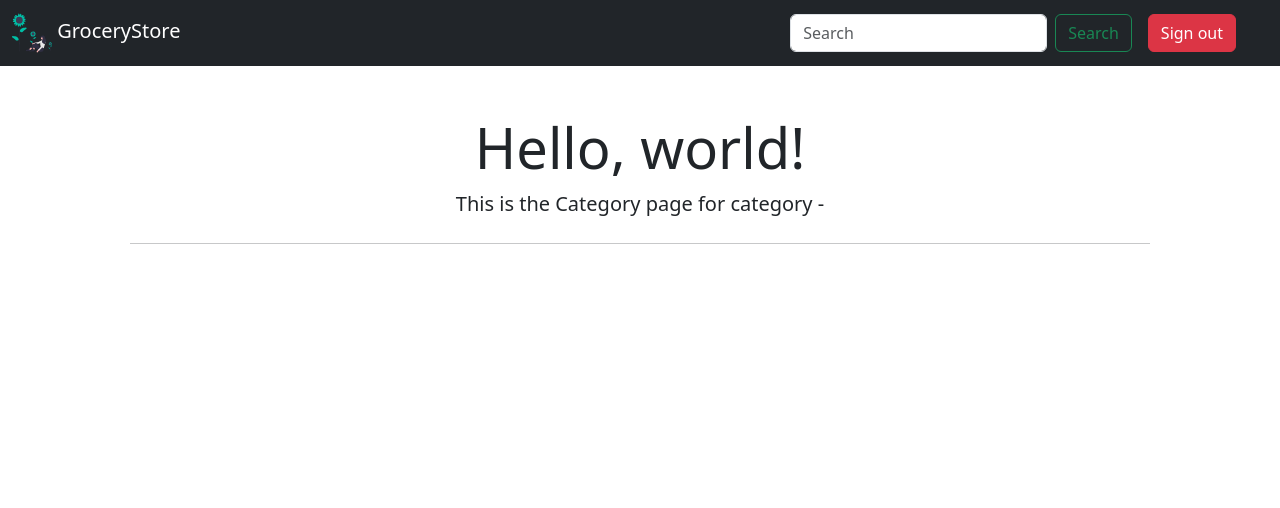
After one commit to lakshyaBamne/GroceryStoreV1-MAD1, a Python web app: template 21f1004632_mad1_2023_term2/Code/flaskr/templates/category/category_home.html in a window 1280 px wide. The commit adds this page. Shown: the top 508 px of the page. Run offline with Jinja, Linux system fonts and the light colour scheme; the template is opened without the code that fills it, so the values that code supplies are empty.

Commit message:
[#22] Added a new blueprint for categories which show products in a category

```diff
--- a/21f1004632_mad1_2023_term2/Code/flaskr/__init__.py
+++ b/21f1004632_mad1_2023_term2/Code/flaskr/__init__.py
@@ -12,6 +12,7 @@ from flaskr.main import bp as app_bp
 from flaskr.auth import bp as auth_bp
 from flaskr.user import bp as user_bp
 from flaskr.admin import bp as admin_bp
+from flaskr.category import bp as category_bp
 
 def create_app():
     # application instance is created inside the Application Factory
@@ -35,5 +36,6 @@ def create_app():
     app.register_blueprint(auth_bp)
     app.register_blueprint(user_bp)
     app.register_blueprint(admin_bp)
+    app.register_blueprint(category_bp)
 
     return app
--- /dev/null
+++ b/21f1004632_mad1_2023_term2/Code/flaskr/category/__init__.py
@@ -0,0 +1,5 @@
+from flask import Blueprint
+
+bp = Blueprint('category', __name__)
+
+from flaskr.category import home
--- /dev/null
+++ b/21f1004632_mad1_2023_term2/Code/flaskr/templates/category/category_home.html
@@ -0,0 +1,60 @@
+{% extends 'base.html' %}
+
+{# Title of the Page #}
+{% block title %} WELCOME USER {% endblock %}
+
+{# should contain the brand button which redirects to user home #}
+{% block user_home %}
+<a href="{{ url_for('user.user_page', username=username) }}" class="navbar-brand">
+    <img src="{{ url_for('static', filename='images/Brand-image.svg') }}" height="40" width="40">
+    GroceryStore
+</a>
+{% endblock %}
+
+{# should contain the navigation options on a page on the navigation bar #}
+{% block navbar_options %}
+{% endblock %}
+
+{# search bar for the page can be hidden or shown #}
+{% block nav_search %}
+<form class="d-flex" role="search">
+    <input class="form-control me-2" type="search" placeholder="Search" aria-label="Search">
+    <button class="btn btn-outline-success" type="submit">Search</button>
+</form>
+{% endblock %}
+
+
+{# authentication options like signin, signout, etc #}
+{% block nav_auth_options %}
+<div class="d-flex align-items-center px-3">
+    <a href="{{ url_for('auth.signout') }}" type="button" class="btn btn-danger me-3 text-decoration-none">
+        Sign out
+    </a>
+</div>
+{% endblock %}
+
+
+{# MAIN content for the website #}
+{% block content %}
+<div class="jumbotron m-5 text-center">
+    <h1 class="display-4">Hello, world!</h1>
+    <p class="lead">
+        This is the Category page for category -
+    </p>
+
+    <hr class="my-4">
+
+    <ul>
+        {% for product in data["products"] %}
+            <li>
+                {{ product.name }}
+            </li>
+        {% endfor %}
+    </ul>
+
+</div>
+{% endblock %}
+
+{% block footer_admin %}
+
+{% endblock %}
--- a/21f1004632_mad1_2023_term2/Code/flaskr/templates/user/userpage.html
+++ b/21f1004632_mad1_2023_term2/Code/flaskr/templates/user/userpage.html
@@ -51,7 +51,7 @@
     {% for item in data["category"] %}
     <div class="col-3 p-4">
 
-    <a href="#" class="text-decoration-none text-secondary">
+    <a href="{{ url_for('category.category_home', id=item.id) }}" class="text-decoration-none text-secondary">
         <div class="card h-100">
             <img src="https://mdbootstrap.com/img/Photos/Others/images/43.webp" class="card-img-top" alt="Category" />
 
```
Also changed, not shown: 21f1004632_mad1_2023_term2/Code/flaskr/category/home.py (added, +37 -0 lines), 21f1004632_mad1_2023_term2/Code/flaskr/templates/admin/admin_index.html (+5 -5 lines), 21f1004632_mad1_2023_term2/Code/flaskr/templates/main/index.html (line endings or trailing spaces). Lines whose indentation alone changed are shown as unchanged.
